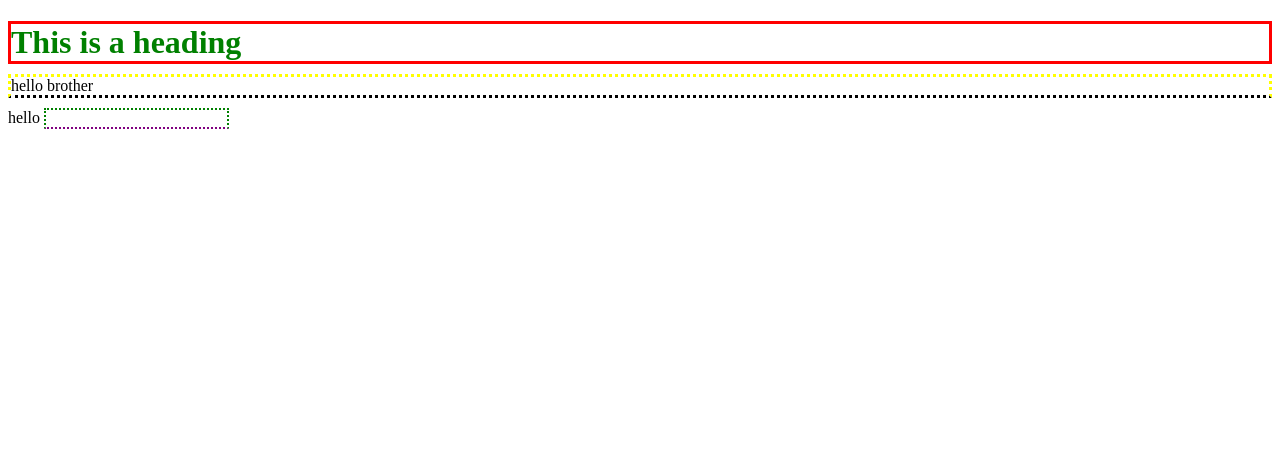
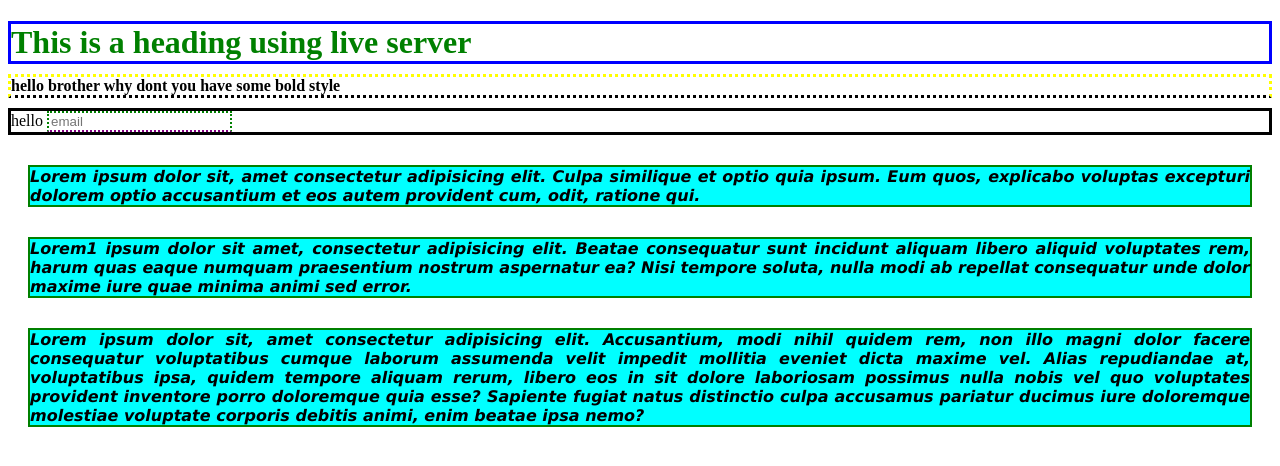
Before and after one commit to SyedAhmad49/Ahmad.github.io, a website: page index.html in a window 1280 px wide. Drawn offline with Linux system fonts and the light colour scheme.

Commit message:
fourth commit

```diff
--- a/index.html
+++ b/index.html
@@ -1,14 +1,26 @@
 <!DOCTYPE html>
 <html>
 <title>Git Exercise</title>
-<head> <link rel="stylesheet" href="styling.css"> </head>
-<body class =  "bordersettings">
-    <h1 class = "heading">This is a heading</h1>
-    <div class = "bodder"><th >hello brother</th></div>
 
-	<div class = "email">
-		hello <input id="check" type = email>
-	</div>
+<head>
+    <link rel="stylesheet" href="styling.css"> </head>
+
+<body class="bordersettings">
+    <h1 class="heading">This is a heading using live server</h1>
+    <div class="bodder">
+        <th>hello brother why dont you have some bold style</th>
+    </div>
+
+    <div class="email">
+        hello <input id="check" type=e mail placeholder="email"> </div>
+    <p id="id" class="checking">
+        Lorem ipsum dolor sit, amet consectetur adipisicing elit. Culpa similique et optio quia ipsum. Eum quos, explicabo voluptas excepturi dolorem optio accusantium et eos autem provident cum, odit, ratione qui.
+    </p>
+    <p id="id" class="checking">Lorem1 ipsum dolor sit amet, consectetur adipisicing elit. Beatae consequatur sunt incidunt aliquam libero aliquid voluptates rem, harum quas eaque numquam praesentium nostrum aspernatur ea? Nisi tempore soluta, nulla modi ab repellat consequatur
+        unde dolor maxime iure quae minima animi sed error.</p>
+    <p id="id" class="checking">Lorem ipsum dolor sit, amet consectetur adipisicing elit. Accusantium, modi nihil quidem rem, non illo magni dolor facere consequatur voluptatibus cumque laborum assumenda velit impedit mollitia eveniet dicta maxime vel. Alias repudiandae at, voluptatibus
+        ipsa, quidem tempore aliquam rerum, libero eos in sit dolore laboriosam possimus nulla nobis vel quo voluptates provident inventore porro doloremque quia esse? Sapiente fugiat natus distinctio culpa accusamus pariatur ducimus iure doloremque molestiae
+        voluptate corporis debitis animi, enim beatae ipsa nemo?</p>
 </body>
 
 </html>
--- a/styling.css
+++ b/styling.css
@@ -1,31 +1,58 @@
-.heading
-{
-	margin-bottom:10px;
-	color:green;
-	border-color:red;
-	border-style: solid;
+.heading {
+    margin-bottom: 10px;
+    color: green;
+    border-color: red;
+    border-style: solid;
 }
-.bordersettings
-{
-	border-right-color:red;
+
+.bordersettings {
+    border-right-color: red;
 }
-//.heading {border-color: #0000ff;}
-div.bodder{border-style: dotted;
-border-color:yellow;
-border-bottom-color:black;
+
+.bodder {
+    font-weight: bold;
+    font-family: 'Times New Roman', Times, serif;
+    text-decoration: none;
 }
-.email
-{
-	margin-top:10px;
-	//border-style:solid;
-	//border-color:black
+
+.heading {
+    border-color: #0000ff;
 }
-#check
-{
-	border-style: dotted;
-border-color:green;
-border-bottom-color:purple;
+
+div.bodder {
+    border-style: dotted;
+    border-color: yellow;
+    border-bottom-color: black;
 }
-*{
-	box-sizing:border-box;
+
+.email {
+    margin-top: 10px;
+    border-style: solid;
+    border-color: black
 }
+
+#check {
+    border-style: dotted;
+    border-color: green;
+    border-bottom-color: purple;
+}
+
+* {
+    box-sizing: border-box;
+}
+
+.checking {
+    background-color: aqua;
+    color: black;
+    font-weight: bold;
+    font-family: Verdana, Geneva, Tahoma, sans-serif;
+    font-style: italic;
+    border: 2px solid green;
+    margin: 30px 20px 20px 20px;
+    text-align: justify;
+}
+
+.checking:hover {
+    background-color: chocolate;
+    cursor: pointer;
+}
```
Also changed, not shown: package.json (added, +24 -0 lines), 2 other files.
